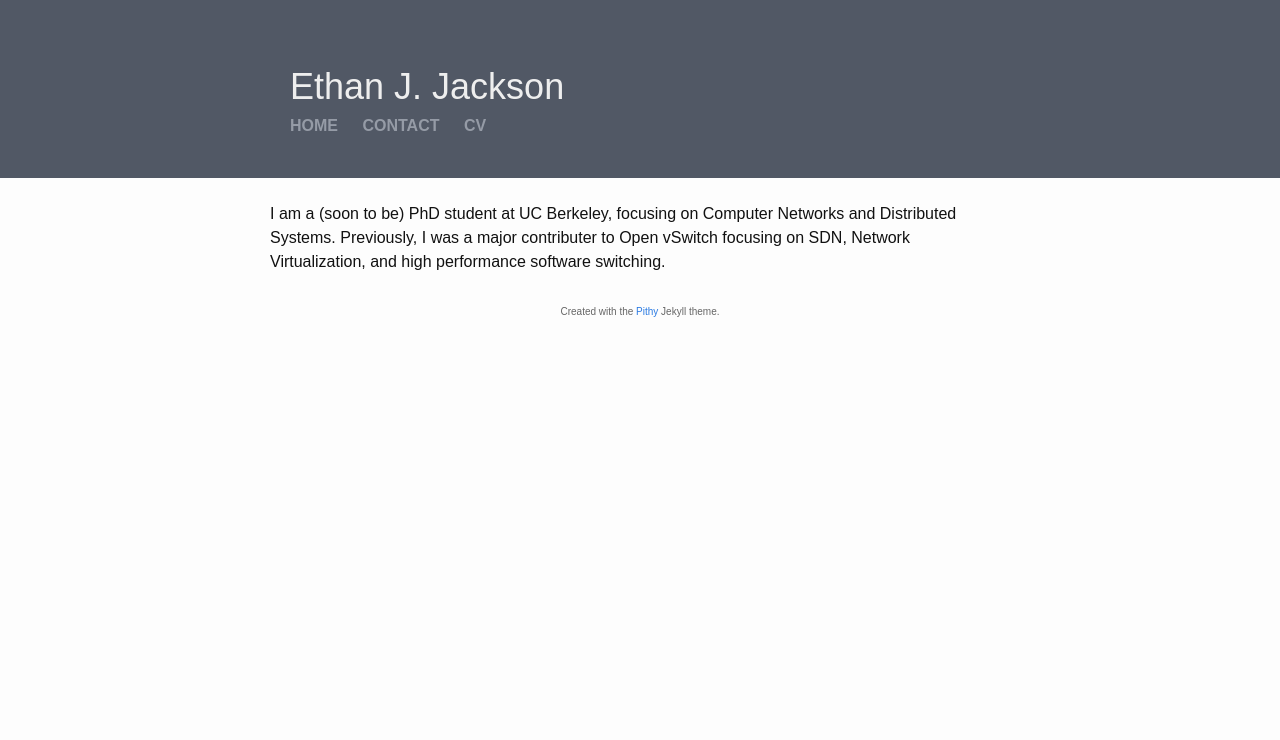
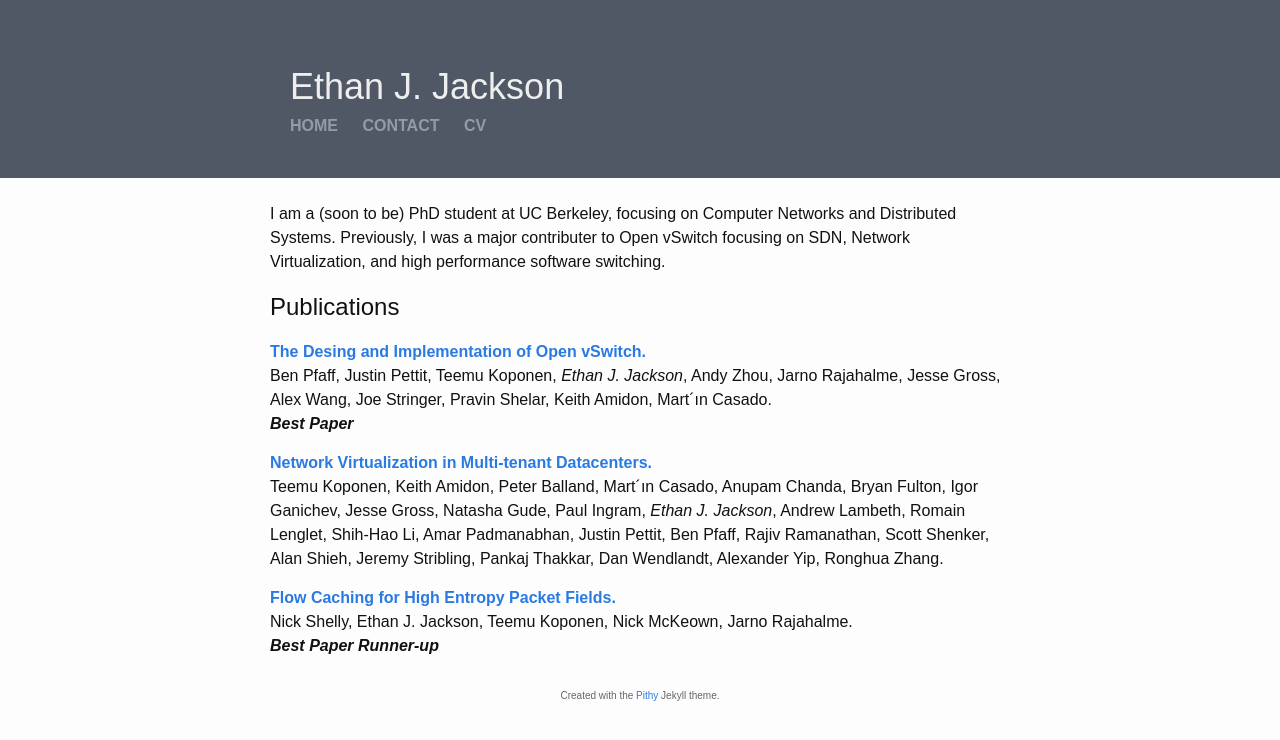
Before and after one commit to ejj/ejj.github.io, a Jekyll site: the page built from index.md, in a window 1280 px wide. Shown: the top 740 px of the page. Built offline with Jekyll 4.4.1, drawn with Linux system fonts in a browser that asks for light colours.

Commit message:
Add my list of publications

```diff
--- a/index.md
+++ b/index.md
@@ -6,3 +6,24 @@ I am a (soon to be) PhD student at UC Berkeley, focusing on Computer Networks
 and Distributed Systems.   Previously, I was a major contributer to Open
 vSwitch focusing on SDN, Network Virtualization, and high performance software
 switching.
+
+Publications
+------------
+[**The Desing and Implementation of Open vSwitch.**](https://www.usenix.org/system/files/conference/nsdi15/nsdi15-paper-pfaff.pdf)\\
+Ben Pfaff, Justin Pettit, Teemu Koponen, *Ethan J. Jackson*, Andy Zhou, Jarno
+Rajahalme, Jesse Gross, Alex Wang, Joe Stringer, Pravin Shelar, Keith Amidon,
+Mart´ın Casado.\\
+***Best Paper***
+
+[**Network Virtualization in Multi-tenant Datacenters.**](https://www.usenix.org/system/files/conference/nsdi14/nsdi14-paper-koponen.pdf)\\
+Teemu Koponen, Keith Amidon, Peter Balland, Mart´ın Casado, Anupam Chanda,
+Bryan Fulton, Igor Ganichev, Jesse Gross, Natasha Gude, Paul Ingram,
+*Ethan J. Jackson*, Andrew Lambeth, Romain Lenglet, Shih-Hao Li,
+Amar Padmanabhan, Justin Pettit, Ben Pfaff, Rajiv Ramanathan, Scott Shenker,
+Alan Shieh, Jeremy Stribling, Pankaj Thakkar, Dan Wendlandt, Alexander Yip,
+Ronghua Zhang.
+
+[**Flow Caching for High Entropy Packet Fields.**](/publications/caching.pdf)\\
+Nick Shelly, Ethan J. Jackson, Teemu Koponen, Nick McKeown,
+Jarno Rajahalme.\\
+***Best Paper Runner-up***
```
Also changed, not shown: 1 other file.
